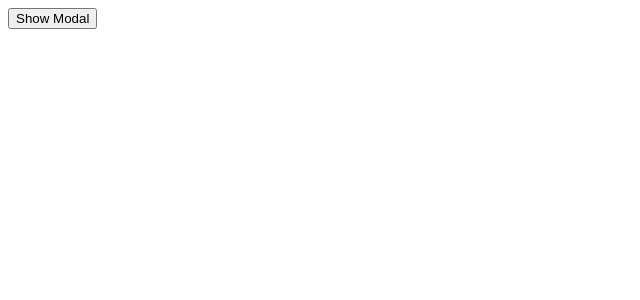
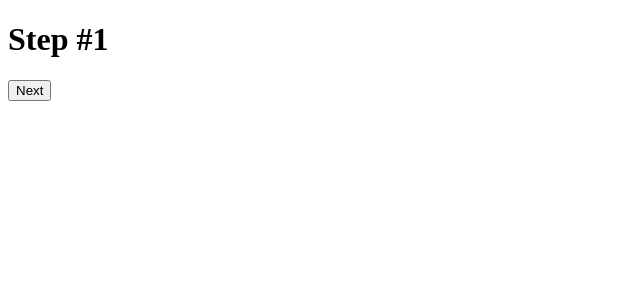
Before and after one commit to fjerbi/Advanced-react-concepts, a React (Vite) app: page / in a window 1280 px wide. Shown: the top 300 px of the page, without its empty margins (0-640 px from the left). Built offline with nearby package versions, Linux system fonts and the light colour scheme.

Commit message:
Uncontrolled flow

```diff
--- a/src/App.jsx
+++ b/src/App.jsx
@@ -1,18 +1,37 @@
-import React from "react";
-import { ControlledModal } from "./components/controlled-modal";
-function App() {
-  const [shouldDisplay, setShouldDisplay] = React.useState(false);
+import { UncontrolledFlow } from "./components/uncontrolled-flow";
+
+const StepOne = ({ goNext }) => {
   return (
     <>
-      <ControlledModal
-        shouldDisplay={shouldDisplay}
-        onClose={() => setShouldDisplay(false)}
-      >
-        <h3>This is a Controlled Modal</h3>
-      </ControlledModal>
-      <button onClick={() => setShouldDisplay(!shouldDisplay)}>
-        {shouldDisplay ? "Hide Modal" : "Show Modal"}
-      </button>
+      <h1> Step #1</h1>
+      <button onClick={goNext}>Next</button>
+    </>
+  );
+};
+const StepTwo = ({ goNext }) => {
+  return (
+    <>
+      <h1> Step #2</h1>
+      <button onClick={goNext}>Next</button>
+    </>
+  );
+};
+const StepThree = ({ goNext }) => {
+  return (
+    <>
+      <h1> Step #3</h1>
+      <button onClick={goNext}>Next</button>
+    </>
+  );
+};
+function App() {
+  return (
+    <>
+      <UncontrolledFlow>
+        <StepOne />
+        <StepTwo />
+        <StepThree />
+      </UncontrolledFlow>
     </>
   );
 }
--- /dev/null
+++ b/src/components/uncontrolled-flow.jsx
@@ -0,0 +1,16 @@
+import React, { useState } from "react";
+export const UncontrolledFlow = ({ children, onDone }) => {
+  const [data, setData] = useState({});
+  const [currentStepIndex, setCurrentStepIndex] = useState(0);
+
+  const goNext = () => {
+    setCurrentStepIndex(currentStepIndex + 1);
+  };
+  const currentChild = React.Children.toArray(children)[currentStepIndex];
+
+  if (React.isValidElement(currentChild)) {
+    return React.cloneElement(currentChild, { goNext });
+  }
+
+  return currentChild;
+};
```
